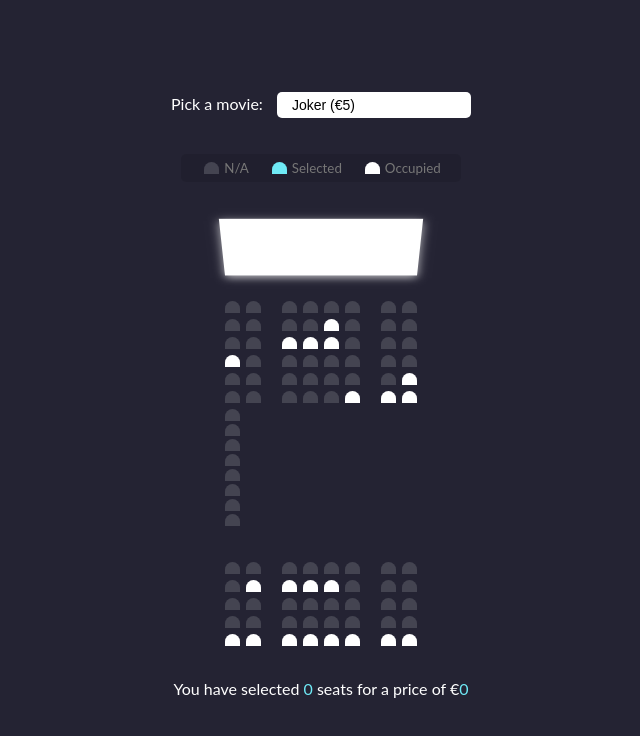
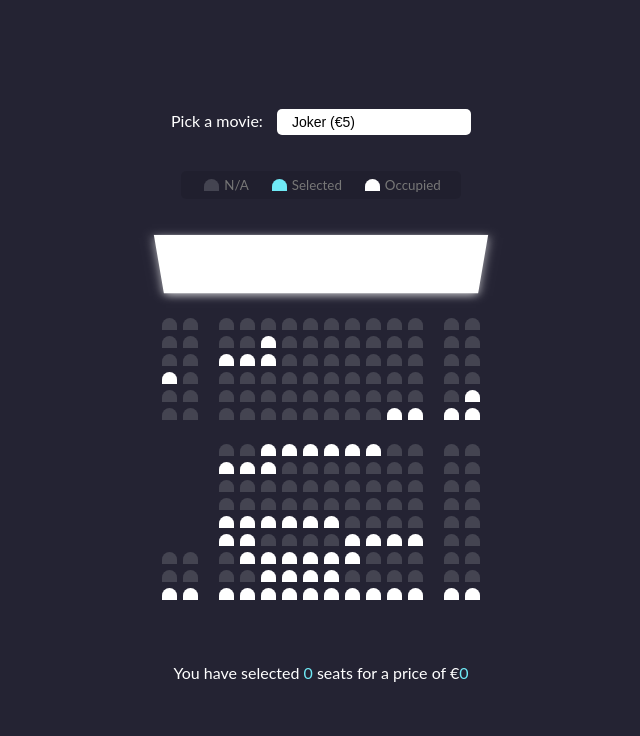
Before and after one commit to jomartinho/FRONTEND-PEC1, a plain HTML site: page PEC1_Ej2_3/index.html in a window 1280 px wide. Shown: the whole page, without its empty margins (319-959 px from the left). Drawn offline with Linux system fonts and the light colour scheme.

Commit message:
Commiting updated index and style

```diff
--- a/PEC1_Ej2_3/index.html
+++ b/PEC1_Ej2_3/index.html
@@ -44,6 +44,12 @@
             <div class="seat"></div>
             <div class="seat"></div>
             <div class="seat"></div>
+            <div class="seat"></div>
+            <div class="seat"></div>
+            <div class="seat"></div>
+            <div class="seat"></div>
+            <div class="seat"></div>
+            <div class="seat"></div>
         </div>
         <div class="row">
             <div class="seat"></div>
@@ -51,6 +57,12 @@
             <div class="seat"></div>
             <div class="seat"></div>
             <div class="seat occupied"></div>
+            <div class="seat"></div>
+            <div class="seat"></div>
+            <div class="seat"></div>
+            <div class="seat"></div>
+            <div class="seat"></div>
+            <div class="seat"></div>
             <div class="seat"></div>
             <div class="seat"></div>
             <div class="seat"></div>
@@ -64,6 +76,12 @@
             <div class="seat"></div>
             <div class="seat"></div>
             <div class="seat"></div>
+            <div class="seat"></div>
+            <div class="seat"></div>
+            <div class="seat"></div>
+            <div class="seat"></div>
+            <div class="seat"></div>
+            <div class="seat"></div>
         </div>
         <div class="row">
             <div class="seat occupied"></div>
@@ -72,30 +90,6 @@
             <div class="seat"></div>
             <div class="seat"></div>
             <div class="seat"></div>
-            <div class="seat"></div>
-            <div class="seat"></div>
-        </div>
-        <div class="row">
-            <div class="seat"></div>
-            <div class="seat"></div>
-            <div class="seat"></div>
-            <div class="seat"></div>
-            <div class="seat"></div>
-            <div class="seat"></div>
-            <div class="seat"></div>
-            <div class="seat occupied"></div>
-        </div>
-        <div class="row">
-            <div class="seat"></div>
-            <div class="seat"></div>
-            <div class="seat"></div>
-            <div class="seat"></div>
-            <div class="seat"></div>
-            <div class="seat occupied"></div>
-            <div class="seat occupied"></div>
-            <div class="seat occupied"></div>
-        </div>
-        <div class="row"></div>
             <div class="seat"></div>
             <div class="seat"></div>
             <div class="seat"></div>
@@ -114,16 +108,12 @@
             <div class="seat"></div>
             <div class="seat"></div>
             <div class="seat"></div>
-        </div>
-        <div class="row">
-            <div class="seat"></div>
-            <div class="seat occupied"></div>
-            <div class="seat occupied"></div>
-            <div class="seat occupied"></div>
-            <div class="seat occupied"></div>
             <div class="seat"></div>
             <div class="seat"></div>
             <div class="seat"></div>
+            <div class="seat"></div>
+            <div class="seat"></div>
+            <div class="seat occupied"></div>
         </div>
         <div class="row">
             <div class="seat"></div>
@@ -134,10 +124,150 @@
             <div class="seat"></div>
             <div class="seat"></div>
             <div class="seat"></div>
+            <div class="seat"></div>
+            <div class="seat"></div>
+            <div class="seat occupied"></div>
+            <div class="seat occupied"></div>
+            <div class="seat occupied"></div>
+            <div class="seat occupied"></div>
+        </div>
+        <div class="row">
+            <div class="no seat"></div>
+            <div class="no seat"></div>
+            <div class="no seat"></div>
+            <div class="no seat"></div>
+            <div class="no seat"></div>
+            <div class="no seat"></div>
+            <div class="no seat"></div>
+            <div class="no seat"></div>
+            <div class="no seat"></div>
+            <div class="no seat"></div>
+            <div class="no seat"></div>
+            <div class="no seat"></div>
+            <div class="no seat"></div>
+            <div class="no seat"></div>
+        </div>
+        <div class="row">
+            <div class="no seat"></div>
+            <div class="no seat"></div>
+            <div class="seat"></div>
+            <div class="seat"></div>
+            <div class="seat occupied"></div>
+            <div class="seat occupied"></div>
+            <div class="seat occupied"></div>
+            <div class="seat occupied"></div>
+            <div class="seat occupied"></div>
+            <div class="seat occupied"></div>
+            <div class="seat"></div>
+            <div class="seat"></div>
+            <div class="seat"></div>
+            <div class="seat"></div>
+        </div>
+        <div class="row">
+            <div class="no seat"></div>
+            <div class="no seat"></div>
+            <div class="seat occupied"></div>
+            <div class="seat occupied"></div>
+            <div class="seat occupied"></div>
+            <div class="seat"></div>
+            <div class="seat"></div>
+            <div class="seat"></div>
+            <div class="seat"></div>
+            <div class="seat"></div>
+            <div class="seat"></div>
+            <div class="seat"></div>
+            <div class="seat"></div>
+            <div class="seat"></div>
+        </div>
+        <div class="row">
+            <div class="no seat"></div>
+            <div class="no seat"></div>
+            <div class="seat"></div>
+            <div class="seat"></div>
+            <div class="seat"></div>
+            <div class="seat"></div>
+            <div class="seat"></div>
+            <div class="seat"></div>
+            <div class="seat"></div>
+            <div class="seat"></div>
+            <div class="seat"></div>
+            <div class="seat"></div>
+            <div class="seat"></div>
+            <div class="seat"></div>
+        </div>
+        <div class="row">
+            <div class="no seat"></div>
+            <div class="no seat"></div>
+            <div class="seat"></div>
+            <div class="seat"></div>
+            <div class="seat"></div>
+            <div class="seat"></div>
+            <div class="seat"></div>
+            <div class="seat"></div>
+            <div class="seat"></div>
+            <div class="seat"></div>
+            <div class="seat"></div>
+            <div class="seat"></div>
+            <div class="seat"></div>
+            <div class="seat"></div>
+        </div>
+        <div class="row">
+            <div class="no seat"></div>
+            <div class="no seat"></div>
+            <div class="seat occupied"></div>
+            <div class="seat occupied"></div>
+            <div class="seat occupied"></div>
+            <div class="seat occupied"></div>
+            <div class="seat occupied"></div>
+            <div class="seat occupied"></div>
+            <div class="seat"></div>
+            <div class="seat"></div>
+            <div class="seat"></div>
+            <div class="seat"></div>
+            <div class="seat"></div>
+            <div class="seat"></div>
+        </div>
+        <div class="row">
+            <div class="no seat"></div>
+            <div class="no seat"></div>
+            <div class="seat occupied"></div>
+            <div class="seat occupied"></div>
+            <div class="seat"></div>
+            <div class="seat"></div>
+            <div class="seat"></div>
+            <div class="seat"></div>
+            <div class="seat occupied"></div>
+            <div class="seat occupied"></div>
+            <div class="seat occupied"></div>
+            <div class="seat occupied"></div>
+            <div class="seat"></div>
+            <div class="seat"></div>
         </div>
         <div class="row">
             <div class="seat"></div>
             <div class="seat"></div>
+            <div class="seat"></div>
+            <div class="seat occupied"></div>
+            <div class="seat occupied"></div>
+            <div class="seat occupied"></div>
+            <div class="seat occupied"></div>
+            <div class="seat occupied"></div>
+            <div class="seat occupied"></div>
+            <div class="seat"></div>
+            <div class="seat"></div>
+            <div class="seat"></div>
+            <div class="seat"></div>
+            <div class="seat"></div>
+        </div>
+        <div class="row">
+            <div class="seat"></div>
+            <div class="seat"></div>
+            <div class="seat"></div>
+            <div class="seat"></div>
+            <div class="seat occupied"></div>
+            <div class="seat occupied"></div>
+            <div class="seat occupied"></div>
+            <div class="seat occupied"></div>
             <div class="seat"></div>
             <div class="seat"></div>
             <div class="seat"></div>
@@ -154,6 +284,12 @@
             <div class="seat occupied"></div>
             <div class="seat occupied"></div>
             <div class="seat occupied"></div>
+            <div class="seat occupied"></div>
+            <div class="seat occupied"></div>
+            <div class="seat occupied"></div>
+            <div class="seat occupied"></div>
+            <div class="seat occupied"></div>
+            <div class="seat occupied"></div>
         </div>
     </div>
     <p class="text">
--- a/PEC1_Ej2_3/script.js
+++ b/PEC1_Ej2_3/script.js
@@ -0,0 +1,2 @@
+const container = document.querySelector('.container');
+const seats = document.querySelectorAll
--- a/PEC1_Ej2_3/style.css
+++ b/PEC1_Ej2_3/style.css
@@ -44,6 +44,10 @@ body {
     margin: 3px;
     border-top-left-radius: 10px;
     border-top-right-radius: 10px;
+}
+
+.no.seat {
+    visibility:hidden;
 }
 
 .seat.selected {
```
